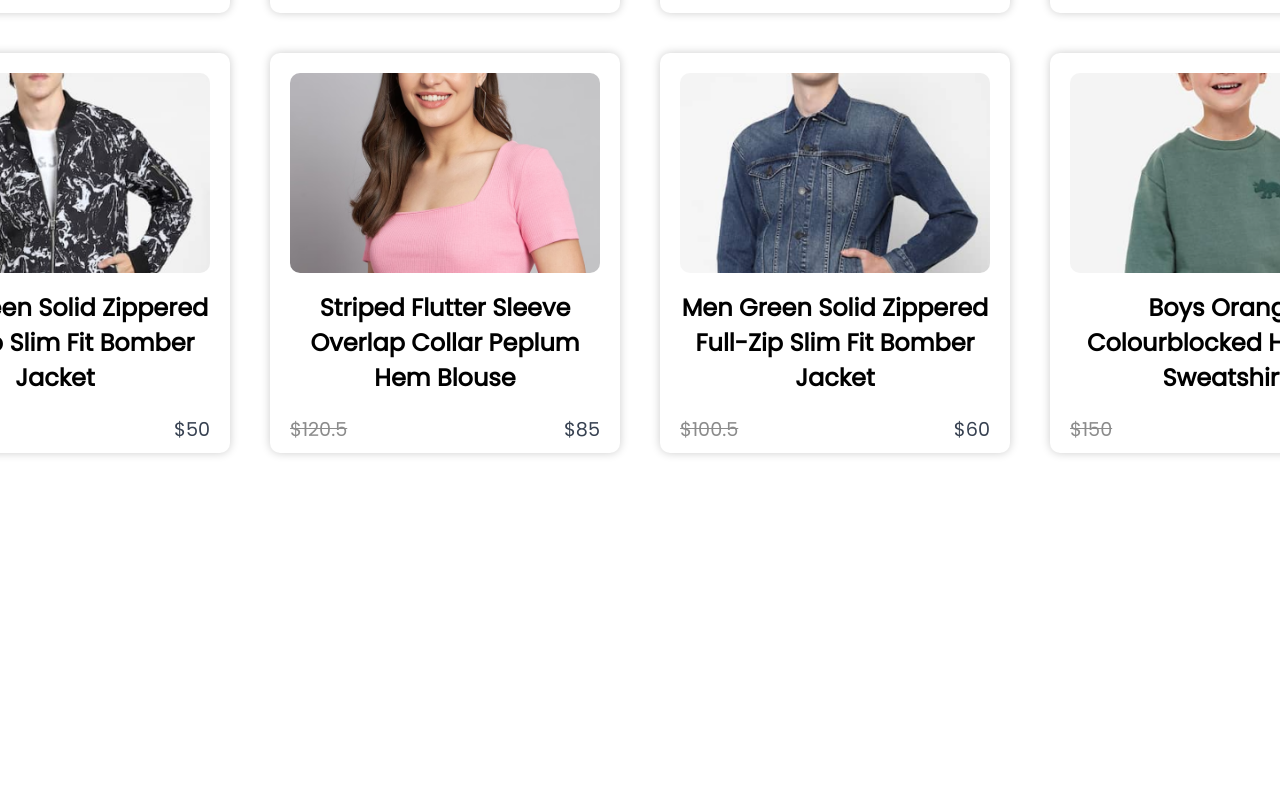
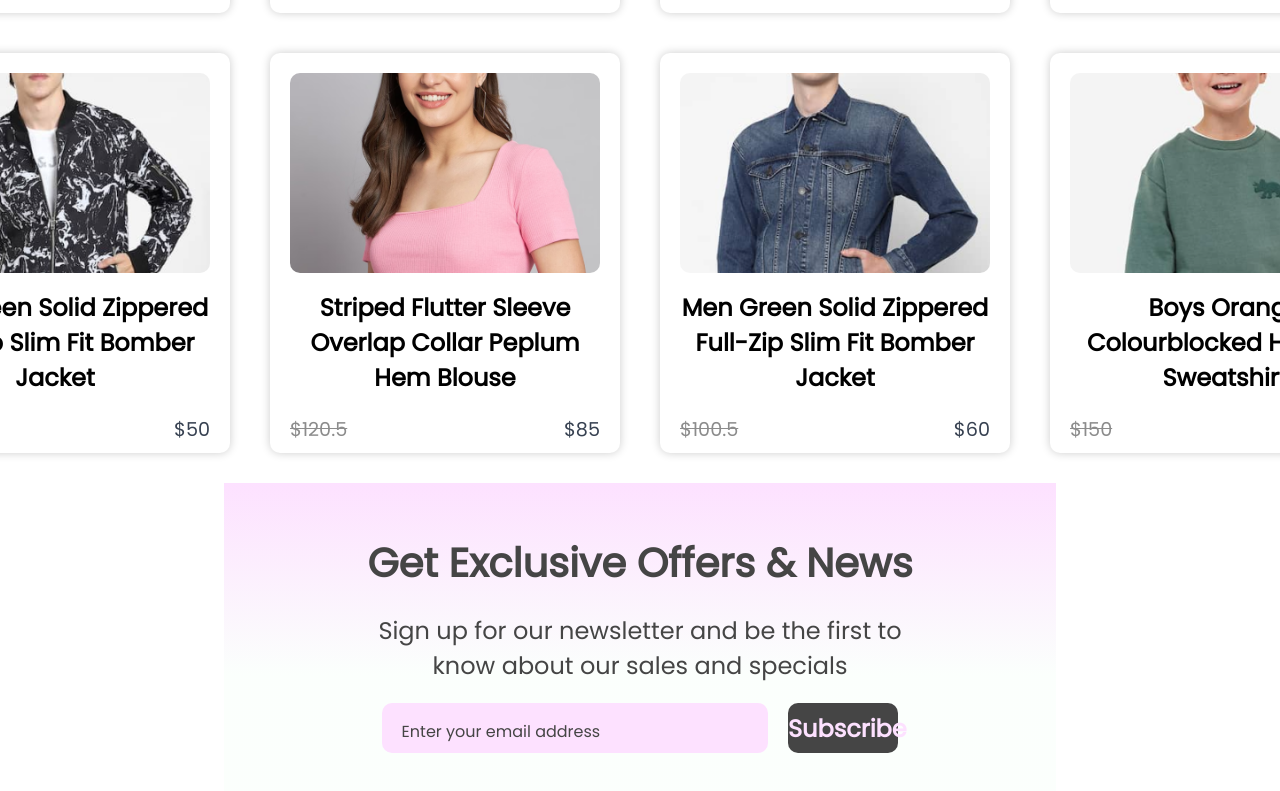
Before and after one commit to ArnaldoGonzalez81318/React-E-Commerce, a React (Create React App) app in the folder frontend/: page / in a window 1280 px wide. Shown: the part 3028-3819 px from the top of the page. Before the commit the page ends 3511 px from the top, so only its background shows below. Built offline with nearby package versions, Linux system fonts and the light colour scheme.

Commit message:
Update shop.jsx

```diff
--- a/frontend/src/Pages/shop.jsx
+++ b/frontend/src/Pages/shop.jsx
@@ -3,6 +3,7 @@ import Hero from '../Components/Home/home'
 import Trending from '../Components/Trending/trending'
 import Offers from '../Components/Offers/offers'
 import NewCollections from '../Components/NewCollections/newCollections'
+import Newsletters from '../Components/Newsletters/newsletters'
 
 const Shop = () => {
   return (
@@ -11,6 +12,7 @@ const Shop = () => {
       <Trending />
       <Offers />
       <NewCollections />
+      <Newsletters />
     </div>
   )
 }
```
